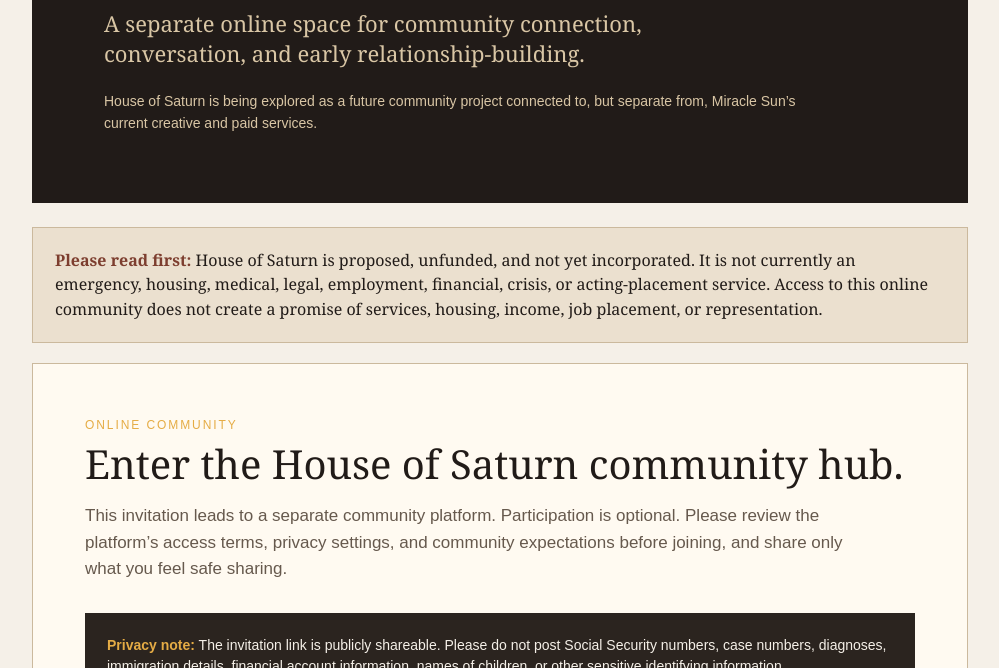
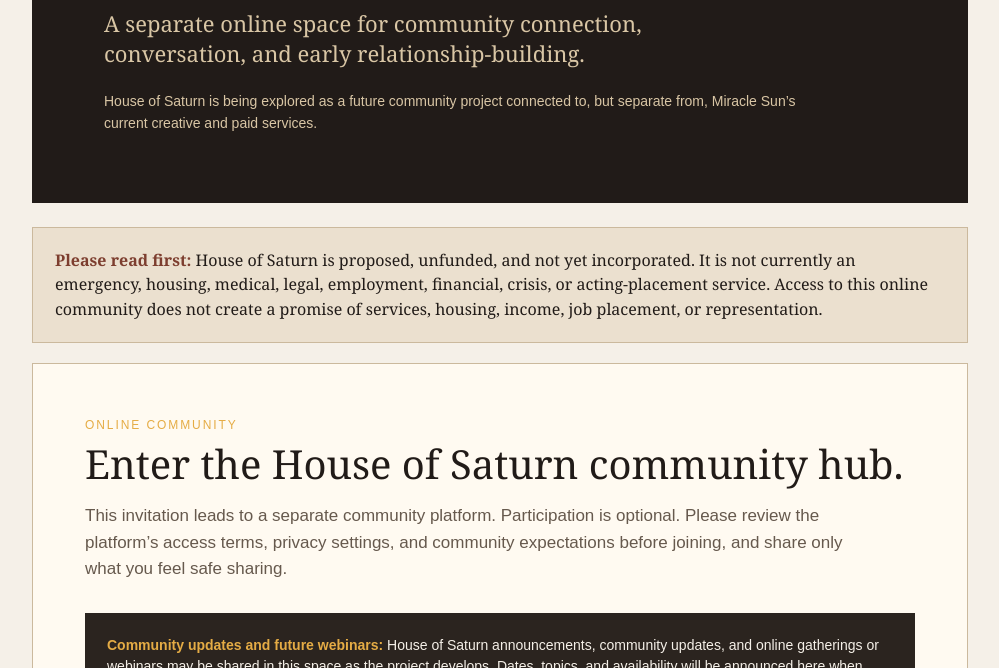
Before and after one commit to figaro546/miracle-sun, a website: page house-of-saturn/index.html in a window 1280 px wide. Shown: the part 284-952 px from the top of the page, without its empty margins (140-1139 px from the left). Drawn offline with Linux system fonts and the light colour scheme.

Commit message:
Add community updates and webinar note

```diff
--- a/house-of-saturn/index.html
+++ b/house-of-saturn/index.html
@@ -24,6 +24,7 @@
       <div class="section-label">Online community</div>
       <h2 id="hub-heading">Enter the House of Saturn community hub.</h2>
       <p class="intro">This invitation leads to a separate community platform. Participation is optional. Please review the platform’s access terms, privacy settings, and community expectations before joining, and share only what you feel safe sharing.</p>
+      <p class="boundary"><strong>Community updates and future webinars:</strong> House of Saturn announcements, community updates, and online gatherings or webinars may be shared in this space as the project develops. Dates, topics, and availability will be announced here when scheduled.</p>
       <p class="boundary"><strong>Privacy note:</strong> The invitation link is publicly shareable. Please do not post Social Security numbers, case numbers, diagnoses, immigration details, financial account information, names of children, or other sensitive identifying information.</p>
       <div class="buttonrow">
         <a class="button" href="https://houseofsaturn.app.clientclub.net/communities/groups/house-of-saturn/home?invite=6a906ea551b39dfc67539974" target="_blank" rel="noopener">Open the House of Saturn community hub</a>
```
